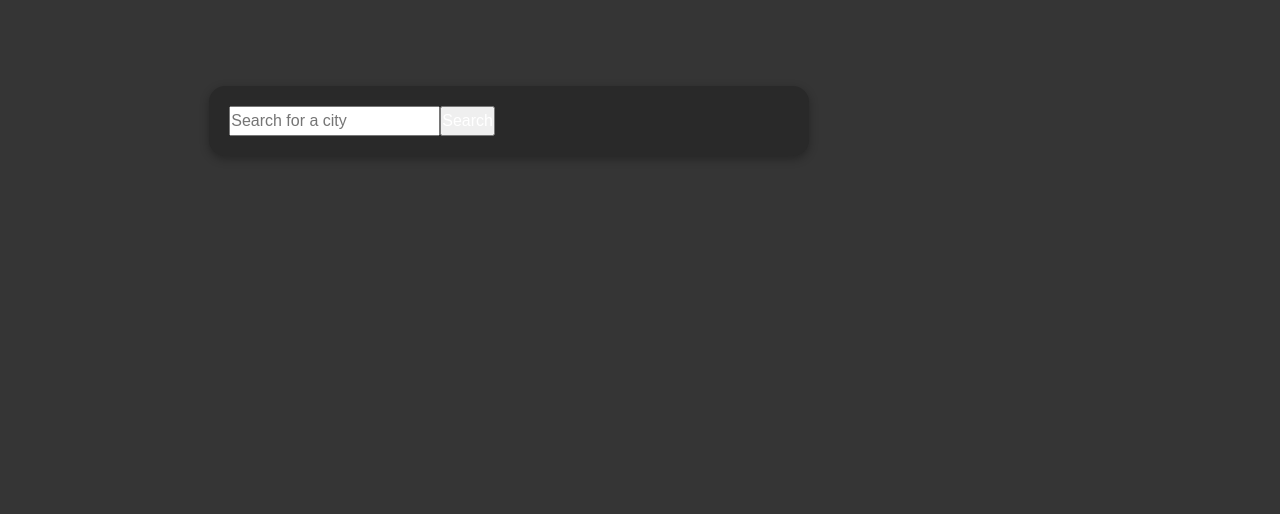
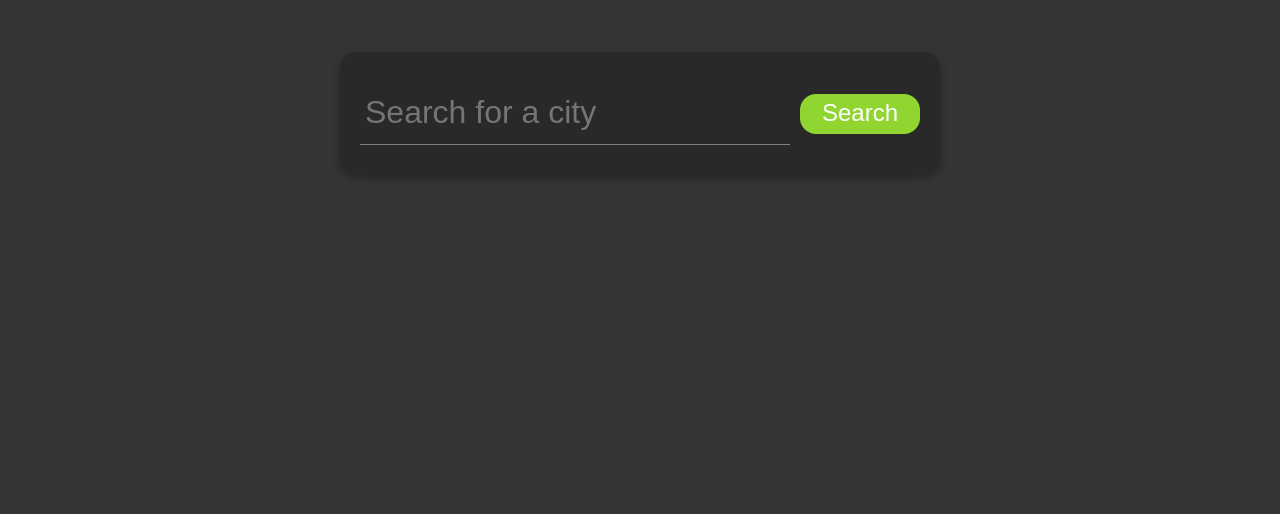
Before and after one commit to joel-jcs/top-js-weather, a website built with webpack: page src/index.html in a window 1280 px wide. Shown: the part 229-743 px from the top of the page. Built offline with nearby package versions, Linux system fonts and the light colour scheme.

Commit message:
added searchbox-related styles

```diff
--- a/src/styles.css
+++ b/src/styles.css
@@ -41,6 +41,7 @@ main {
   width: 90%;
   display: grid;
   grid-template-areas:
+    'search search'
     'location location'
     'summary forecast'
     'current forecast'
@@ -73,6 +74,44 @@ h2 {
 
 h3 {
   font-size: 1.1rem;
+}
+
+#search-box {
+  grid-area: search;
+  display: flex;
+  justify-content: center;
+  align-items: center;
+}
+
+#search-form {
+  display: grid;
+  grid-template-columns: 4fr 1fr;
+  justify-content: center;
+  align-items: center;
+  padding: 10px 20px;
+  gap: 10px;
+  width: 100%;
+}
+
+#search-input {
+  font-size: 2rem;
+  padding: 5px;
+  border: none;
+  outline: none;
+  border-bottom: 1px solid gray;
+  background-color: var(--nav-bg);
+}
+
+#search-btn {
+  font-size: 1.5rem;
+  border-radius: 1rem;
+  width: 120px;
+  height: 40px;
+  border: none;
+  outline: none;
+  background-color: rgb(145, 213, 48);
+  color: white;
+  cursor: pointer;
 }
 
 #location-container {
```
